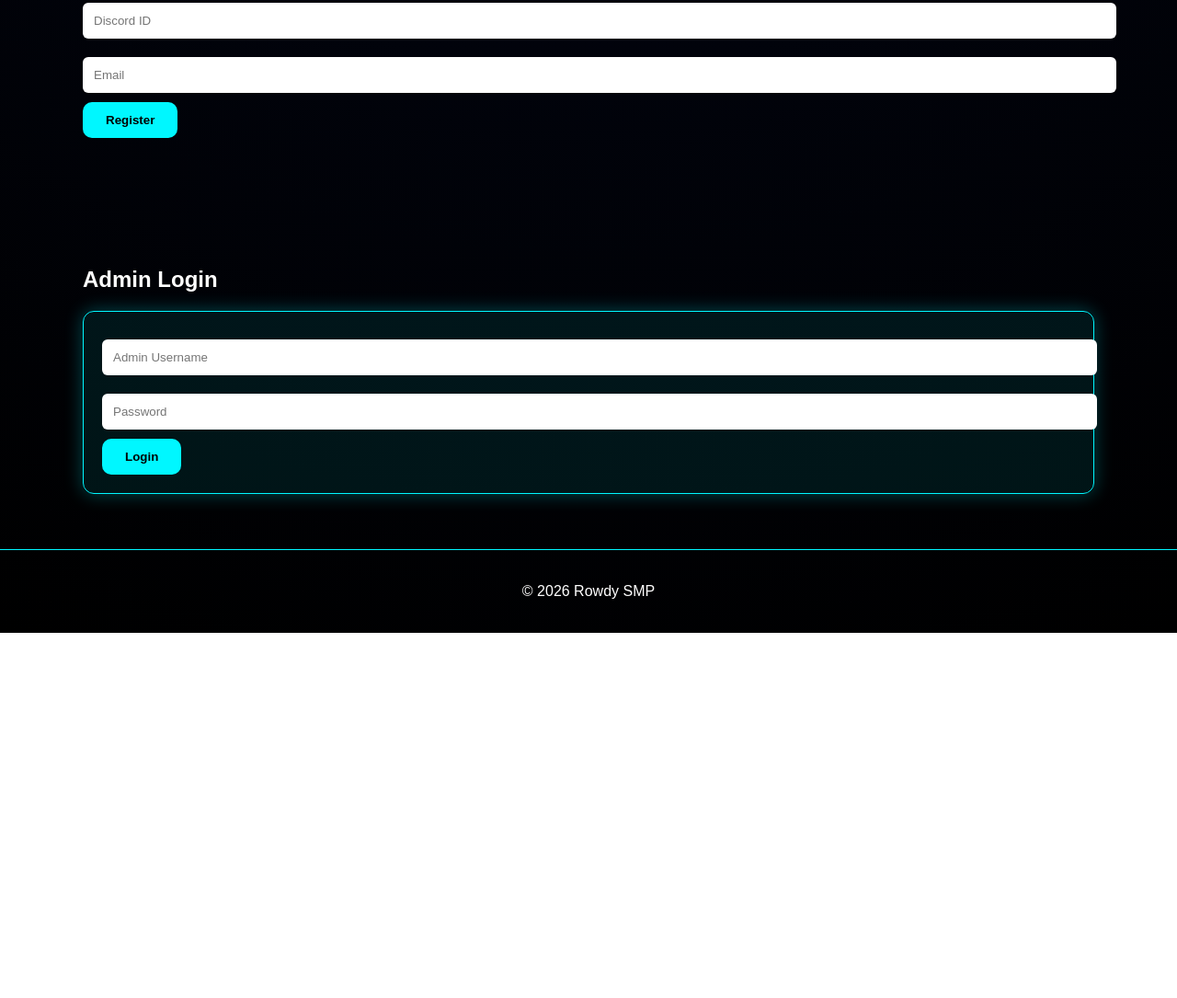
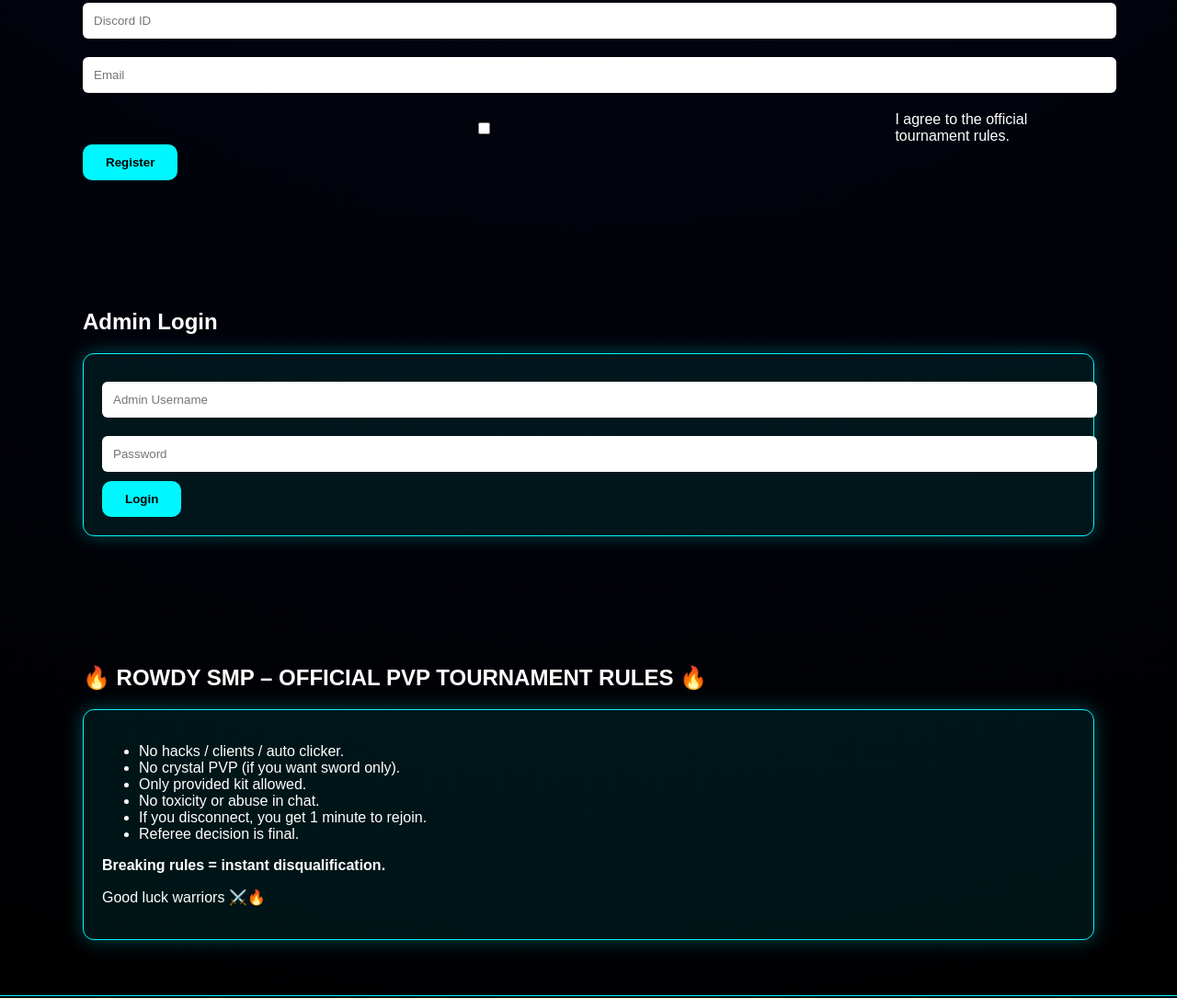
Before and after one commit to starboitelugugamer-ctrl/ROWDY, a plain HTML site: page index.html in a window 1280 px wide. Shown: the part 748-1833 px from the top of the page at 92% size. Before the commit the page ends 1436 px from the top, so only its background shows below. Drawn offline with Linux system fonts and the light colour scheme.

Commit message:
Update index.html

```diff
--- a/index.html
+++ b/index.html
@@ -47,6 +47,10 @@ footer{text-align:center;padding:20px;border-top:1px solid #00f7ff}
 <input id="username" type="text" placeholder="Minecraft Username" required>
 <input id="discord" type="text" placeholder="Discord ID" required>
 <input id="email" type="email" placeholder="Email" required>
+<label style="display:flex;gap:10px;align-items:center;margin-top:10px;">
+<input id="agree" type="checkbox" required>
+<span>I agree to the official tournament rules.</span>
+</label>
 <button class="btn">Register</button>
 </form>
 </section>
@@ -81,6 +85,23 @@ footer{text-align:center;padding:20px;border-top:1px solid #00f7ff}
 </div>
 </section>
 
+<!-- RULES -->
+<section id="rules">
+<h2>🔥 ROWDY SMP – OFFICIAL PVP TOURNAMENT RULES 🔥</h2>
+<div class="card">
+<ul>
+<li>No hacks / clients / auto clicker.</li>
+<li>No crystal PVP (if you want sword only).</li>
+<li>Only provided kit allowed.</li>
+<li>No toxicity or abuse in chat.</li>
+<li>If you disconnect, you get 1 minute to rejoin.</li>
+<li>Referee decision is final.</li>
+</ul>
+<p><b>Breaking rules = instant disqualification.</b></p>
+<p>Good luck warriors ⚔️🔥</p>
+</div>
+</section>
+
 <footer>
 <p>© 2026 Rowdy SMP</p>
 </footer>
@@ -90,13 +111,17 @@ const WEBHOOK_URL="https://discord.com/api/webhooks/1474433227199610934/jMIxZAg_
 
 // CHANGE THESE
 const ADMIN_USERNAME="rowdy";
-const ADMIN_PASSWORD="ROWDY$1947";
+const ADMIN_PASSWORD="1234";
 
 function goRegister(){
  document.getElementById('register').scrollIntoView({behavior:'smooth'});
 }
 
 function savePlayer(e){
+ if(!document.getElementById('agree').checked){
+  alert('You must agree to the rules before registering.');
+  return;
+ }
  e.preventDefault();
 
  let player={
```
